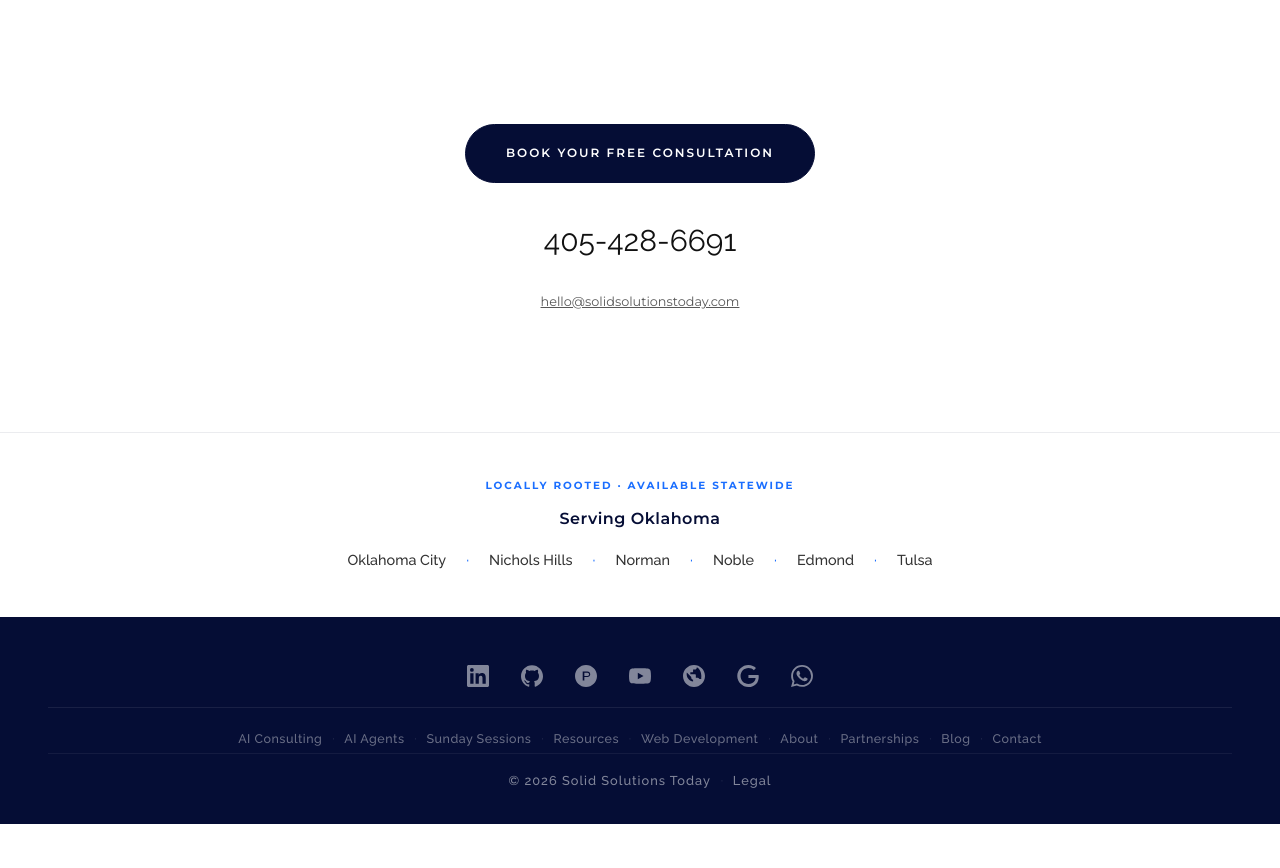
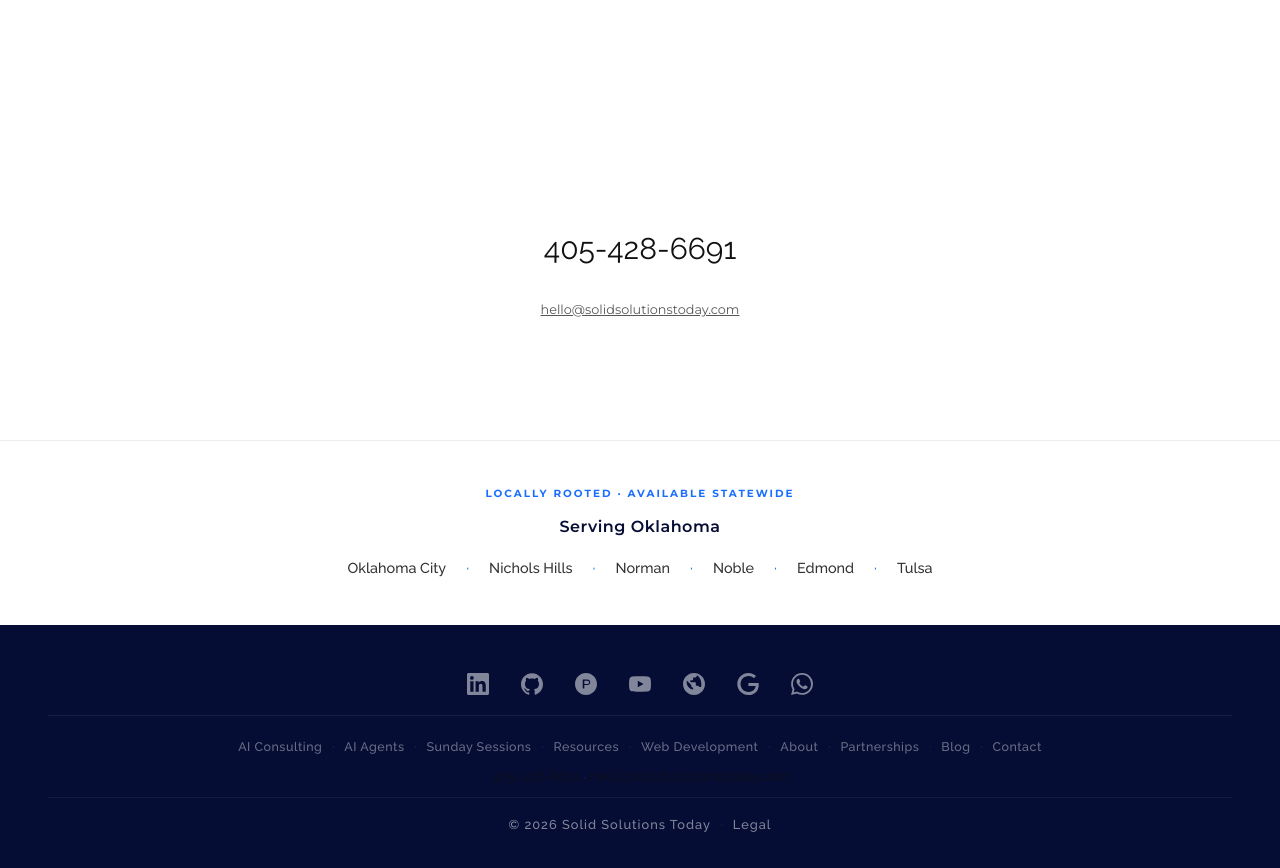
Before and after one commit to renea-hanks/solid, a website: page public/index.html in a window 1280 px wide. Shown: the part 3280-4148 px from the top of the page. Before the commit the page ends 4104 px from the top, so only its background shows below. Drawn offline with Linux system fonts and the light colour scheme; a script that the page names is missing.

Commit message:
homepage updated footer and cta

```diff
--- a/public/index.html
+++ b/public/index.html
@@ -458,6 +458,7 @@
       <p class="section-body light">Every build here is Human-in-the-Loop (HITL) — no "black-box" tech running unattended and unexplained. The system carries the operational weight; a person still holds the context, the final call, and the responsibility.</p>
       <p class="section-body light">That means transparent escalation paths instead of silent failures. Guardrails designed in from day one, not patched in after something breaks. An agent that knows exactly when a conversation is above its authority and hands it to a human — cleanly, every time.</p>
       <p class="section-body light">Technology should work as hard as the people on the ground. It should never work around them.</p>
+      <a href="https://app.reclaim.ai/m/solid-solutions-today" target="_blank" rel="noopener" class="cta-btn cta-dark" style="margin-top:32px;display:inline-block;">Book your free consultation</a>
     </div>
   </section>
 
@@ -481,10 +482,9 @@
   </section>
 
 
-  <!-- CLOSE SECTION — free consult, no logo, no "1 hour · free · no obligation" -->
+  <!-- CLOSE SECTION -->
   <section class="close-section">
     <div class="section-inner close-inner">
-      <a href="https://app.reclaim.ai/m/solid-solutions-today" target="_blank" rel="noopener" class="cta-btn cta-dark">Book your free consultation</a>
       <a href="tel:+14054286691" class="close-phone">405-428-6691</a>
       <a href="mailto:hello@solidsolutionstoday.com" class="close-email">hello@solidsolutionstoday.com</a>
     </div>
@@ -529,6 +529,11 @@
       <a href="/blog/">Blog</a><span class="footer-sep">·</span>
       <a href="/contact/">Contact</a>
     </div>
+    <div class="footer-contact" style="text-align:center;padding:8px 0 4px;font-family:'Raleway',sans-serif;font-size:14px;">
+      <a href="tel:+14054286691" style="color:inherit;text-decoration:none;opacity:0.75;">405-428-6691</a>
+      <span class="footer-sep">·</span>
+      <a href="mailto:hello@solidsolutionstoday.com" style="color:inherit;text-decoration:none;opacity:0.75;">hello@solidsolutionstoday.com</a>
+    </div>
     <div class="footer-bottom">
       <p class="footer-copy">&copy; 2026 Solid Solutions Today</p>
       <span class="footer-sep">·</span>
```
